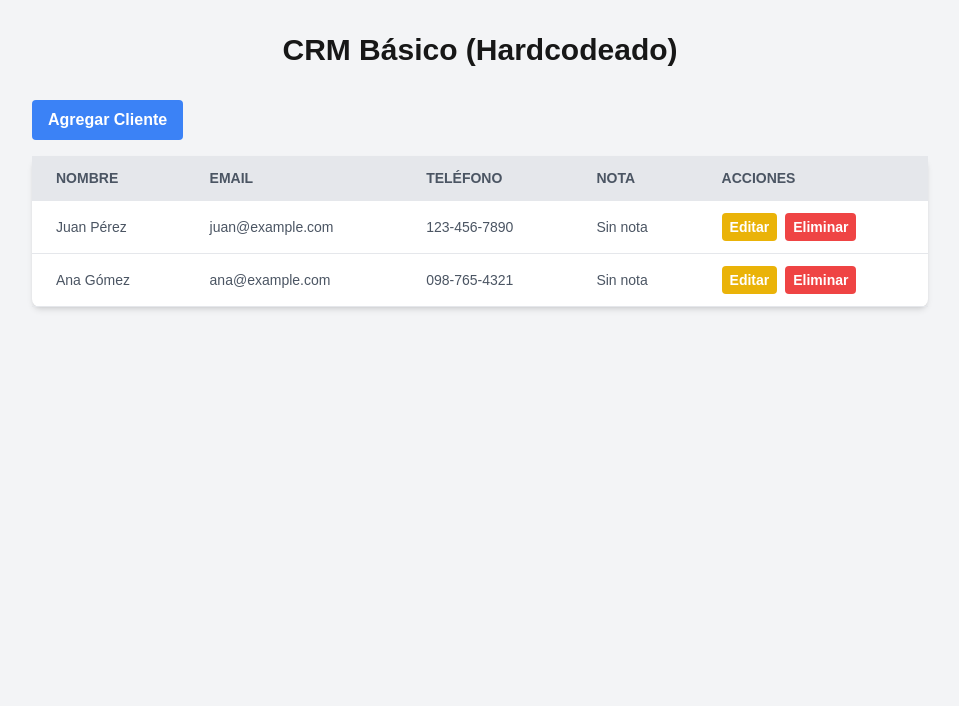
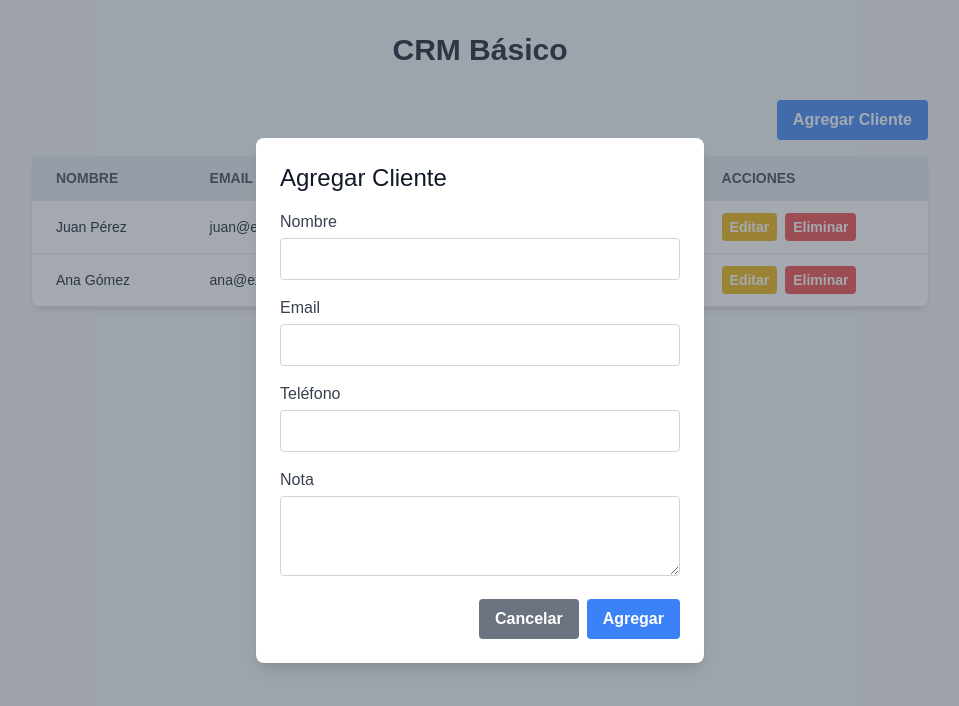
Before and after one commit to blindex18/crm-next, a Next.js app: page / in a window 1280 px wide. Both pictures are taken after a click on the button "Agregar Cliente". Shown: the top 706 px of the page, without its empty margins (160-1119 px from the left). Built offline with nearby package versions, Linux system fonts and the light colour scheme.

Commit message:
prueba online

```diff
--- a/app/page.tsx
+++ b/app/page.tsx
@@ -1,18 +1,77 @@
-import React from 'react';
+'use client';
 
-const Page = () => {
+import React, { useState, useEffect } from 'react';
+
+export default function Page() {
+  const [clients, setClients] = useState([
+    {
+      name: 'Juan Pérez',
+      email: 'juan@example.com',
+      phone: '123-456-7890',
+      note: 'Sin nota',
+    },
+    {
+      name: 'Ana Gómez',
+      email: 'ana@example.com',
+      phone: '098-765-4321',
+      note: 'Sin nota',
+    },
+  ]);
+  const [showModal, setShowModal] = useState(false);
+  const [currentClient, setCurrentClient] = useState(null);
+  const [isEdit, setIsEdit] = useState(false);
+
+  // Verificar que currentClient se actualiza correctamente (para depuración)
+  useEffect(() => {
+    console.log('currentClient actualizado:', currentClient);
+  }, [currentClient]);
+
+  const handleAddClient = () => {
+    setCurrentClient({ name: '', email: '', phone: '', note: '' });
+    setIsEdit(false);
+    setShowModal(true);
+  };
+
+  const handleEditClient = (client) => {
+    console.log('Cliente seleccionado para editar:', client);
+    setCurrentClient({ ...client }); // Crear una copia para evitar mutaciones
+    setIsEdit(true);
+    setShowModal(true);
+  };
+
+  const handleDeleteClient = (clientToDelete) => {
+    const updatedClients = clients.filter((client) => client !== clientToDelete);
+    setClients(updatedClients);
+  };
+
+  const handleSaveClient = (clientData) => {
+    if (isEdit) {
+      const updatedClients = clients.map((client) =>
+        client === currentClient ? clientData : client
+      );
+      setClients(updatedClients);
+    } else {
+      setClients([...clients, clientData]);
+    }
+    setShowModal(false);
+    setCurrentClient(null); // Limpiar currentClient después de guardar
+  };
+
   return (
     <div className="min-h-screen bg-gray-100 p-8">
-      <h1 className="text-3xl font-bold text-center mb-8">CRM Básico (Hardcodeado)</h1>
+      <h1 className="text-3xl font-bold text-center mb-8 text-gray-900">CRM Básico</h1>
       <div className="max-w-4xl mx-auto">
-        <div className="mb-4">
-          <button className="bg-blue-500 hover:bg-blue-700 text-white font-bold py-2 px-4 rounded">
+        <div className="mb-4 flex justify-end">
+          <button
+            className="bg-blue-500 hover:bg-blue-700 text-white font-bold py-2 px-4 rounded"
+            onClick={handleAddClient}
+          >
             Agregar Cliente
           </button>
         </div>
-        <table className="min-w-full bg-white shadow-md rounded-lg">
+        <table className="min-w-full bg-white shadow-md rounded-lg border-collapse">
           <thead>
-            <tr className="bg-gray-200 text-gray-600 uppercase text-sm leading-normal">
+            <tr className="bg-gray-200 text-gray-700 uppercase text-sm leading-normal">
               <th className="py-3 px-6 text-left">Nombre</th>
               <th className="py-3 px-6 text-left">Email</th>
               <th className="py-3 px-6 text-left">Teléfono</th>
@@ -20,40 +79,135 @@ const Page = () => {
               <th className="py-3 px-6 text-left">Acciones</th>
             </tr>
           </thead>
-          <tbody className="text-gray-600 text-sm font-light">
-            <tr className="border-b border-gray-200 hover:bg-gray-100">
-              <td className="py-3 px-6 text-left">Juan Pérez</td>
-              <td className="py-3 px-6 text-left">juan@example.com</td>
-              <td className="py-3 px-6 text-left">123-456-7890</td>
-              <td className="py-3 px-6 text-left">Sin nota</td>
-              <td className="py-3 px-6 text-left">
-                <button className="bg-yellow-500 hover:bg-yellow-700 text-white font-bold py-1 px-2 rounded mr-2">
+          <tbody className="text-gray-900 text-sm font-light">
+            {clients.map((client, index) => (
+              <tr key={index} className="border-b border-gray-200 hover:bg-gray-100">
+                <td className="py-3 px-6 text-left">{client.name}</td>
+                <td className="py-3 px-6 text-left">{client.email}</td>
+                <td className="py-3 px-6 text-left">{client.phone}</td>
+                <td className="py-3 px-6 text-left">{client.note}</td>
+                <td className="py-3 px-6 text-left flex space-x-2">
+                  <button
+                    className="bg-yellow-500 hover:bg-yellow-700 text-white font-bold py-1 px-2 rounded"
+                    onClick={() => handleEditClient(client)}
+                  >
                     Editar
                   </button>
-                <button className="bg-red-500 hover:bg-red-700 text-white font-bold py-1 px-2 rounded">
+                  <button
+                    className="bg-red-500 hover:bg-red-700 text-white font-bold py-1 px-2 rounded"
+                    onClick={() => handleDeleteClient(client)}
+                  >
                     Eliminar
                   </button>
                 </td>
               </tr>
-            <tr className="border-b border-gray-200 hover:bg-gray-100">
-              <td className="py-3 px-6 text-left">Ana Gómez</td>
-              <td className="py-3 px-6 text-left">ana@example.com</td>
-              <td className="py-3 px-6 text-left">098-765-4321</td>
-              <td className="py-3 px-6 text-left">Sin nota</td>
-              <td className="py-3 px-6 text-left">
-                <button className="bg-yellow-500 hover:bg-yellow-700 text-white font-bold py-1 px-2 rounded mr-2">
-                  Editar
-                </button>
-                <button className="bg-red-500 hover:bg-red-700 text-white font-bold py-1 px-2 rounded">
-                  Eliminar
-                </button>
-              </td>
-            </tr>
+            ))}
           </tbody>
         </table>
+      </div>
+      <Modal
+        show={showModal}
+        onClose={() => {
+          setShowModal(false);
+          setCurrentClient(null); // Limpiar currentClient al cerrar
+        }}
+        onSave={handleSaveClient}
+        client={currentClient}
+        isEdit={isEdit}
+      />
+    </div>
+  );
+}
+
+const Modal = ({ show, onClose, onSave, client, isEdit }) => {
+  const [formData, setFormData] = useState(client || { name: '', email: '', phone: '', note: '' });
+
+  // Sincronizar formData con client cuando cambia
+  useEffect(() => {
+    if (client) {
+      setFormData({ ...client }); // Usar una copia para evitar mutaciones
+    } else {
+      setFormData({ name: '', email: '', phone: '', note: '' });
+    }
+  }, [client]);
+
+  const handleChange = (e) => {
+    const { name, value } = e.target;
+    setFormData({ ...formData, [name]: value });
+  };
+
+  const handleSubmit = (e) => {
+    e.preventDefault();
+    onSave(formData);
+    onClose(); // Cerrar el modal después de guardar
+  };
+
+  if (!show) return null;
+
+  return (
+    <div className="fixed inset-0 bg-gray-600 bg-opacity-50 flex justify-center items-center">
+      <div className="bg-white p-6 rounded-lg shadow-lg max-w-md w-full">
+        <h2 className="text-2xl mb-4 text-gray-900">{isEdit ? 'Editar Cliente' : 'Agregar Cliente'}</h2>
+        <form onSubmit={handleSubmit}>
+          <div className="mb-4">
+            <label className="block text-gray-700 mb-1">Nombre</label>
+            <input
+              type="text"
+              name="name"
+              value={formData.name}
+              onChange={handleChange}
+              className="w-full p-2 border border-gray-300 rounded"
+              required
+            />
+          </div>
+          <div className="mb-4">
+            <label className="block text-gray-700 mb-1">Email</label>
+            <input
+              type="email"
+              name="email"
+              value={formData.email}
+              onChange={handleChange}
+              className="w-full p-2 border border-gray-300 rounded"
+              required
+            />
+          </div>
+          <div className="mb-4">
+            <label className="block text-gray-700 mb-1">Teléfono</label>
+            <input
+              type="text"
+              name="phone"
+              value={formData.phone}
+              onChange={handleChange}
+              className="w-full p-2 border border-gray-300 rounded"
+              required
+            />
+          </div>
+          <div className="mb-4">
+            <label className="block text-gray-700 mb-1">Nota</label>
+            <textarea
+              name="note"
+              value={formData.note}
+              onChange={handleChange}
+              className="w-full p-2 border border-gray-300 rounded h-20"
+            />
+          </div>
+          <div className="flex justify-end space-x-2">
+            <button
+              type="button"
+              onClick={onClose}
+              className="bg-gray-500 hover:bg-gray-700 text-white font-bold py-2 px-4 rounded"
+            >
+              Cancelar
+            </button>
+            <button
+              type="submit"
+              className="bg-blue-500 hover:bg-blue-700 text-white font-bold py-2 px-4 rounded"
+            >
+              {isEdit ? 'Guardar Cambios' : 'Agregar'}
+            </button>
+          </div>
+        </form>
       </div>
     </div>
   );
 };
-
-export default Page;
```
Lines whose indentation alone changed are shown as unchanged.
